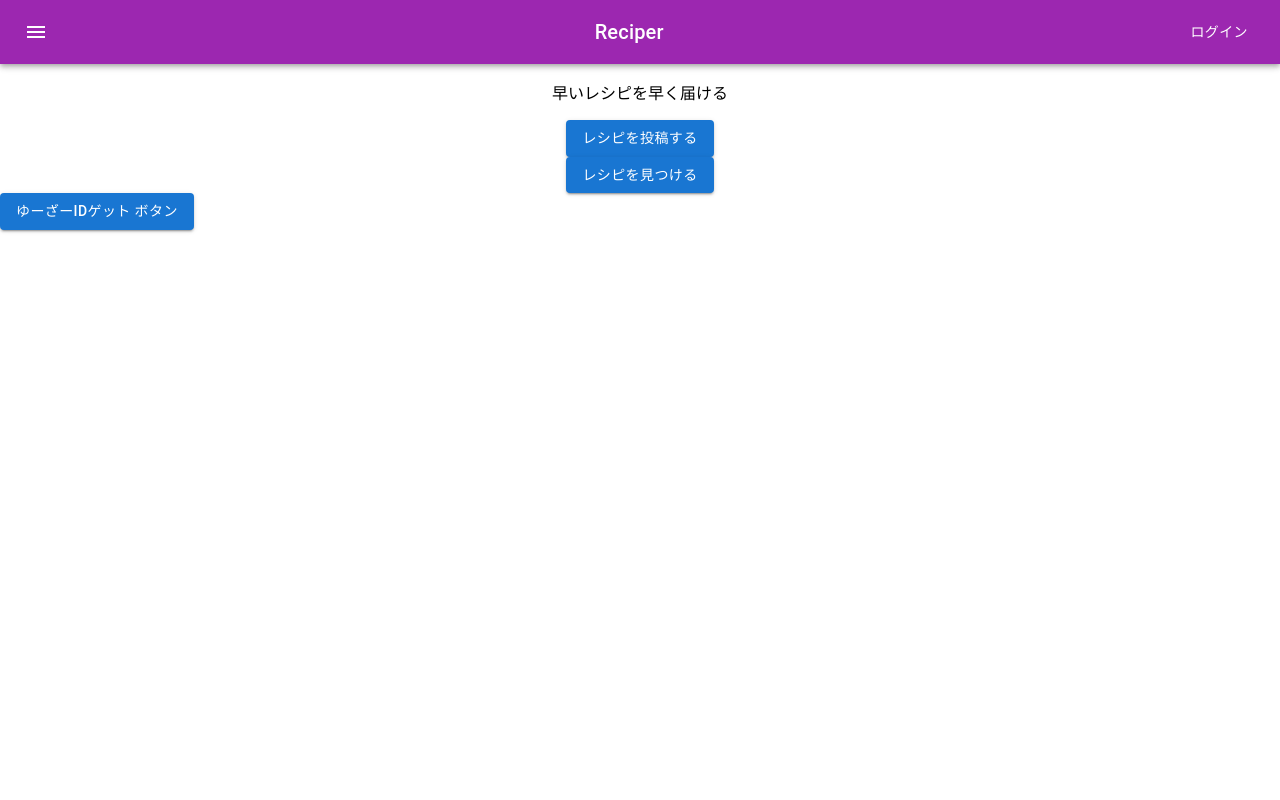
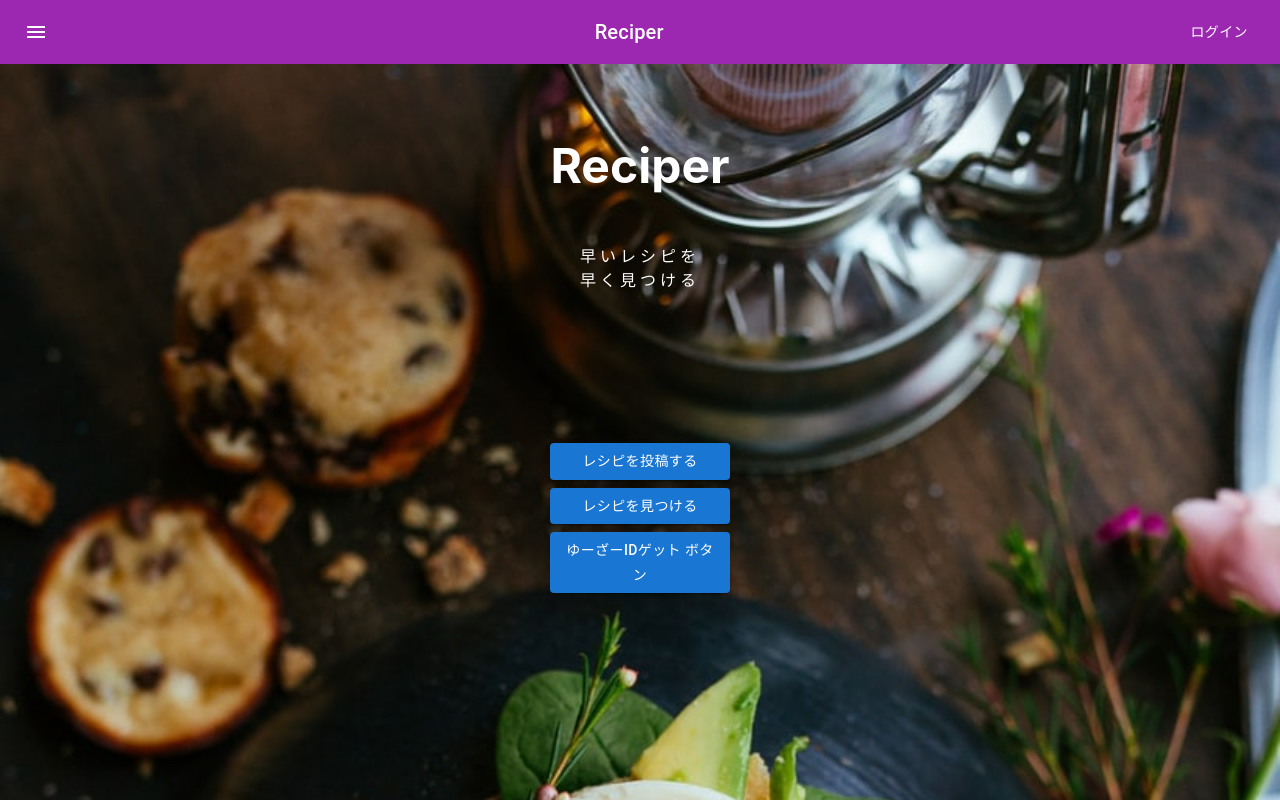
Before and after one commit to shiina47/A11-2, a React (Create React App) app in the folder frontend/: page / in a window 1280 px wide. Built offline with nearby package versions, Linux system fonts and the light colour scheme.

Commit message:
Topページ作成

```diff
--- a/frontend/src/components/pages/Top.jsx
+++ b/frontend/src/components/pages/Top.jsx
@@ -1,8 +1,9 @@
 import { memo } from "react";
 import { useHistory } from "react-router-dom";
 import Button from "@mui/material/Button";
-import Grid from "@mui/material/Grid";
+import Box from "@mui/material/Box";
 import { useAuth } from "../../hooks/useAuth";
+import img from "../photo-1482049016688-2d3e1b311543.jpeg";
 
 export const Top = memo(() => {
   const history = useHistory();
@@ -17,24 +18,54 @@ export const Top = memo(() => {
 
   return (
     <>
-      <Grid container alignItems="center" direction="column">
-        <Grid item xs={8}>
-          <p>早いレシピを早く届ける</p>
-        </Grid>
-        <Grid item xs={8}>
-          <Button variant="contained" onClick={toPost}>
+      <Box sx={{ display: "flex", justifyContent: "center" , backgroundImage: `url(${img})` , backgroundSize:"cover" , height:"calc(100vh - 64px)"}}>
+        <Box
+          sx={{
+            width: "300px",
+            display: "flex",
+            alignItems: "center",
+            flexDirection: "column",
+          }}
+        >
+          <Box
+            sx={{
+              display: "flex",
+              alignItems: "center",
+              flexDirection: "column",
+              margin: "40px 0 136px 0"
+            }}
+          >
+            <h1 style={{ color: "white", fontSize: "48px" }}>Reciper</h1>
+            <p style={{ color: "white", letterSpacing: "4px" }}>
+              早いレシピを
+              <br />
+              早く見つける
+            </p>
+          </Box>
+          <Box
+            sx={{
+              width: "100%",
+              display: "flex",
+              alignItems: "center",
+              flexDirection: "column"
+            }}
+          >
+            <Button
+              variant="contained"
+              sx={{ marginBottom: "8px", width: "60%" }}
+              onClick={toPost}
+            >
               レシピを投稿する
             </Button>
-        </Grid>
-        <Grid item xs={8}>
-          <Button variant="contained" onClick={toRecipes}>
+            <Button variant="contained" sx={{ marginBottom: "8px" , width: "60%" }} onClick={toRecipes} >
               レシピを見つける
             </Button>
-        </Grid>
-      </Grid>
-      <Button variant="contained" onClick={getUserId}>
+            <Button variant="contained" sx={{width: "60%"}} onClick={getUserId}>
               ゆーざーIDゲット ボタン
             </Button>
+          </Box>
+        </Box>
+      </Box>
     </>
   );
 });
```
Also changed, not shown: frontend/src/components/photo-1482049016688-2d3e1b311543.jpeg (added). Lines whose indentation alone changed are shown as unchanged.
